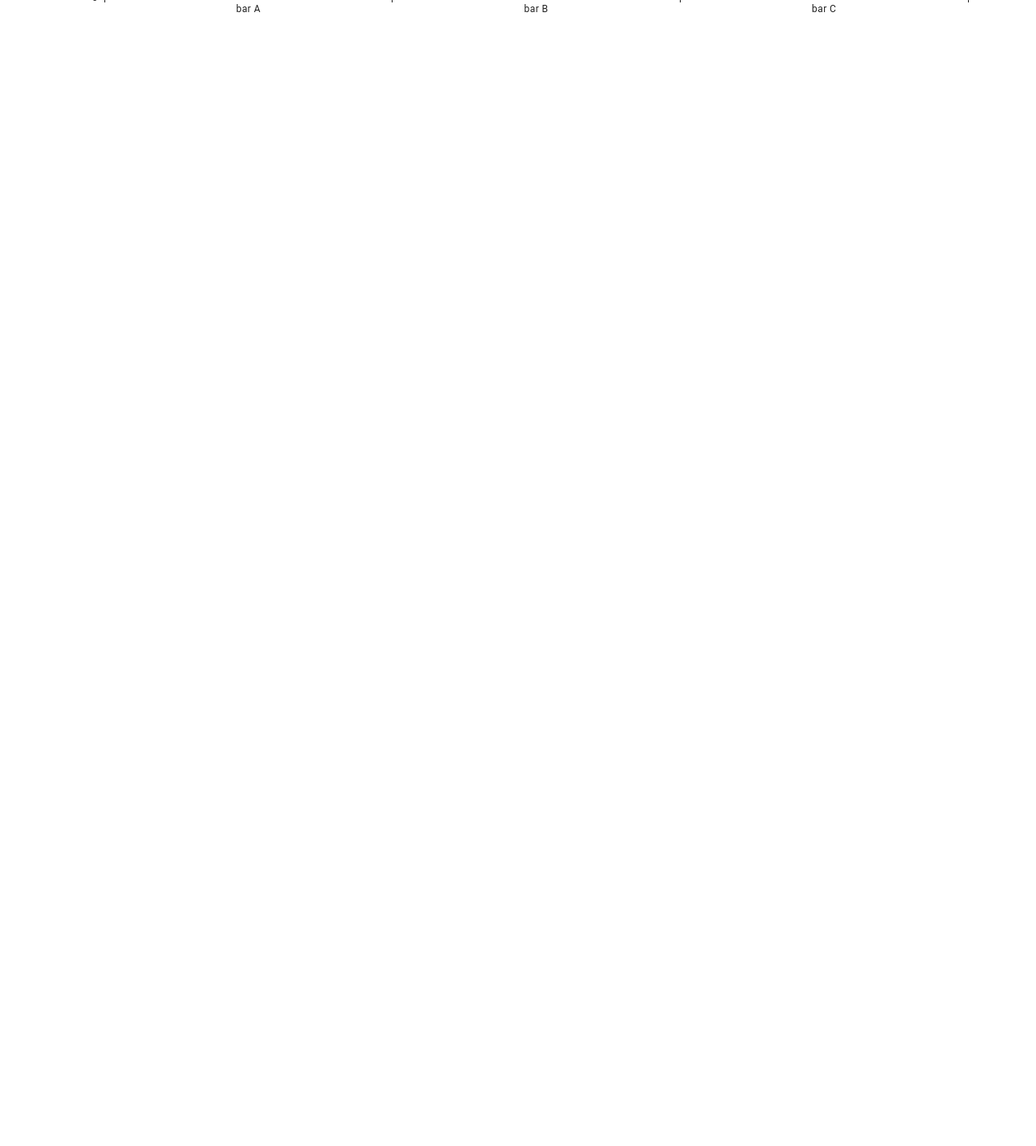
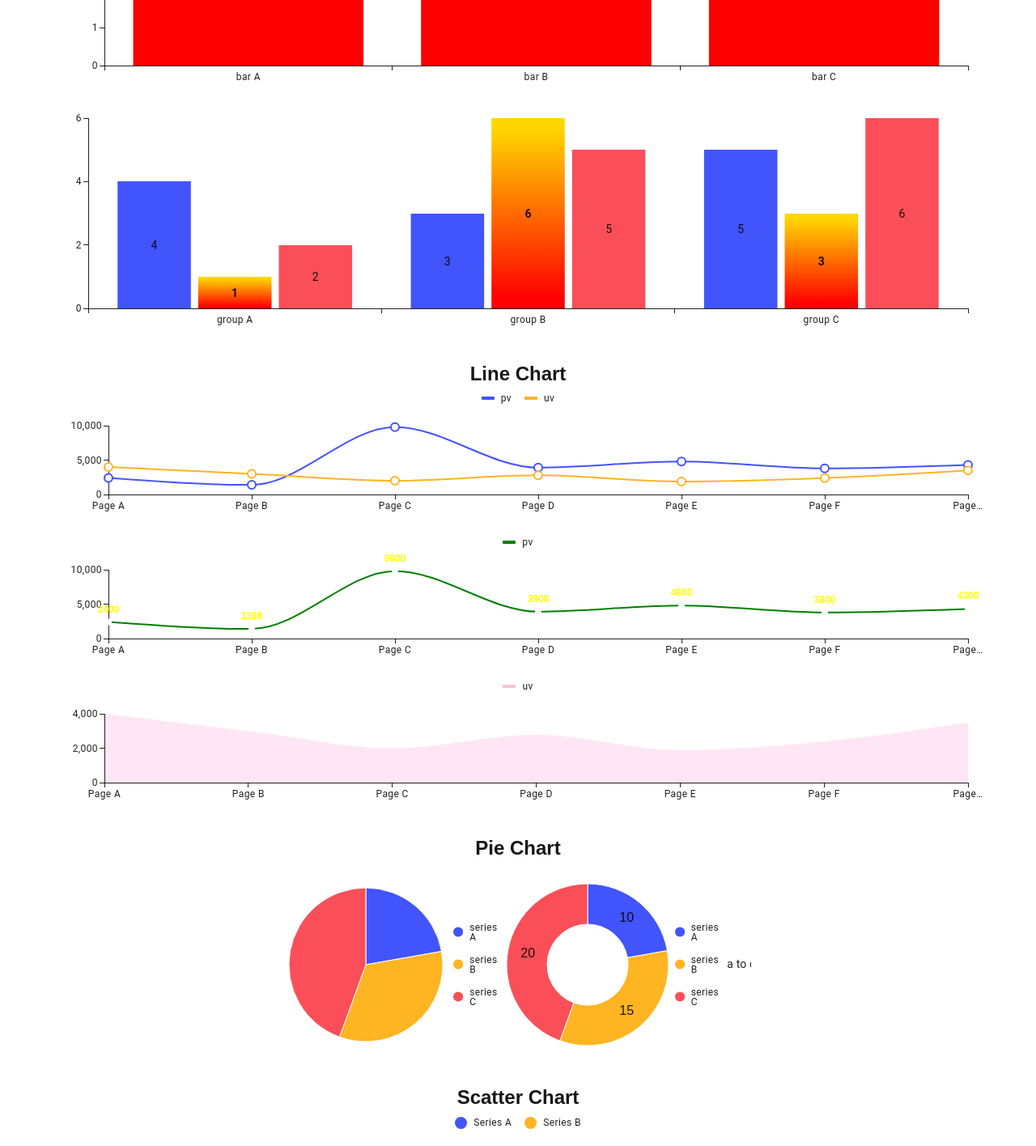
Before and after one commit to kbaraniak/hacknation-umg, a Next.js app in the folder frontend/: page /examples in a window 1280 px wide. Shown: the part 680-2096 px from the top of the page at 81% size. Before the commit the page ends 800 px from the top, so only its background shows below. Built offline with nearby package versions, Linux system fonts and the light colour scheme.

Commit message:
Added more examples to demo

```diff
--- a/frontend/app/examples/page.tsx
+++ b/frontend/app/examples/page.tsx
@@ -5,10 +5,29 @@ import Typography from '@mui/material/Typography';
 import Box from '@mui/material/Box';
 import Link from '@mui/material/Link';
 import { DataGrid, GridRowsProp, GridColDef } from '@mui/x-data-grid';
-import { BarChart } from '@mui/x-charts/BarChart';
-import "@/app/lib/client/storage";
+import {
+   BarChart,
+   barClasses,
+   barElementClasses,
+   barLabelClasses,
+} from '@mui/x-charts/BarChart';
+
 import { loadFromStorage, saveToStorage } from '@/app/lib/client/storage';
+import { LineChart, lineElementClasses, MarkElementProps, PieChart, ScatterChart } from '@mui/x-charts';
 
+// Grid Chart data
+
+const settingsBar1 = {
+   xAxis: [{ data: ['group A', 'group B', 'group C'] }],
+   series: [
+      { id: '1', data: [4, 3, 5] },
+      { id: '2', data: [1, 6, 3] },
+      { id: '3', data: [2, 5, 6] },
+   ],
+   height: 300,
+   barLabel: 'value',
+   margin: { left: 0 },
+} as const;
 
 const rows: GridRowsProp = [
    { id: 1, name: 'Data Grid', description: 'the Community version' },
@@ -21,6 +40,57 @@ const columns: GridColDef[] = [
    { field: 'description', headerName: 'Description', width: 300 },
 ];
 
+// Line Chart data
+const uData = [4000, 3000, 2000, 2780, 1890, 2390, 3490];
+const pData = [2400, 1398, 9800, 3908, 4800, 3800, 4300];
+const xLabels = [
+   'Page A',
+   'Page B',
+   'Page C',
+   'Page D',
+   'Page E',
+   'Page F',
+   'Page G',
+];
+const margin = { top: 20, right: 20, bottom: 20, left: 20 };
+
+// Pie Chart data
+const dataPieChart = [
+   { id: 0, value: 10, label: 'series A' },
+   { id: 1, value: 15, label: 'series B' },
+   { id: 2, value: 20, label: 'series C' },
+];
+
+const settingsPieChart = {
+   margin: { right: 5 },
+   width: 200,
+   height: 200,
+   hideLegend: false,
+};
+
+// Scatter Chart data
+const dataScatterChart = [
+  { "id": "data-1", "x1": 21, "y1": 201, "x2": 144, "y2": 17 },
+  { "id": "data-2", "x1": 242, "y1": 428, "x2": 159, "y2": 85 },
+  { "id": "data-3", "x1": 156, "y1": 324, "x2": 292, "y2": 196 },
+  { "id": "data-4", "x1": 42, "y1": 254, "x2": 226, "y2": 190 },
+  { "id": "data-5", "x1": 23, "y1": 209, "x2": 150, "y2": 38 },
+  { "id": "data-6", "x1": 228, "y1": 418, "x2": 297, "y2": 206 },
+  { "id": "data-7", "x1": 16, "y1": 194, "x2": 181, "y2": 110 },
+  { "id": "data-8", "x1": 145, "y1": 326, "x2": 295, "y2": 213 },
+  { "id": "data-9", "x1": 0, "y1": 241, "x2": 368, "y2": 282 },
+  { "id": "data-10", "x1": 133, "y1": 311, "x2": 314, "y2": 201 },
+  { "id": "data-11", "x1": 182, "y1": 362, "x2": 309, "y2": 224 },
+  { "id": "data-12", "x1": 14, "y1": 212, "x2": 353, "y2": 301 },
+  { "id": "data-13", "x1": 95, "y1": 321, "x2": 225, "y2": 128 },
+  { "id": "data-14", "x1": 27, "y1": 209, "x2": 330, "y2": 294 },
+  { "id": "data-15", "x1": 153, "y1": 382, "x2": 181, "y2": 74 },
+  { "id": "data-16", "x1": 180, "y1": 342, "x2": 196, "y2": 154 },
+  { "id": "data-17", "x1": 15, "y1": 197, "x2": 268, "y2": 177 },
+  { "id": "data-18", "x1": 94, "y1": 311, "x2": 348, "y2": 224 },
+  { "id": "data-19", "x1": 125, "y1": 270, "x2": 370, "y2": 281 },
+  { "id": "data-20", "x1": 241, "y1": 476, "x2": 280, "y2": 228 }
+];
 
 export default function Home() {
    saveToStorage("filter", { sort_name: "ascending", name: "piek" });
@@ -37,12 +107,14 @@ export default function Home() {
             }}
          >
             <Typography variant="h4" component="h1" sx={{ mb: 2 }}>
-          UMG Gdynia - Examples Demo
+               Examples Demo
             </Typography>
          </Box>
+         <h2 className='font-bold text-2xl text-center mt-5'>Data Grid</h2>
          <div style={{ height: 300, width: '100%' }}>
             <DataGrid rows={rows} columns={columns} />
          </div>
+         <h2 className='font-bold text-2xl text-center mt-5'>Bar Chart</h2>
          <BarChart
             xAxis={[
                {
@@ -58,6 +130,140 @@ export default function Home() {
             ]}
             height={300}
          />
+         <BarChart
+            {...settingsBar1}
+            sx={{
+               [`& .${barClasses.series}[data-series="2"] .${barElementClasses.root}`]: {
+                  fill: 'url(#bar-gradient)',
+               },
+               [`& .${barClasses.seriesLabels}[data-series="2"] .${barLabelClasses.root}`]:
+               {
+                  fontWeight: 'bold',
+               },
+            }}
+         >
+            <defs>
+               <Gradient id="bar-gradient" />
+            </defs>
+         </BarChart>
+         {/* https://mui.com/x/react-charts/bars/ */}
+         <h2 className='font-bold text-2xl text-center mt-5'>Line Chart</h2>
+         <LineChart
+            series={[
+               { data: pData, label: 'pv' },
+               { data: uData, label: 'uv' },
+            ]}
+            xAxis={[{ scaleType: 'point', data: xLabels }]}
+            yAxis={[{ width: 50 }]}
+            margin={margin}
+         />
+         <LineChart
+            series={[{ data: pData, label: 'pv', color: 'green' }]}
+            xAxis={[{ scaleType: 'point', data: xLabels }]}
+            yAxis={[{ width: 50 }]}
+            margin={margin}
+            slots={{
+               mark: CustomMark,
+            }}
+         />
+         <LineChart
+            series={[{ data: uData, label: 'uv', area: true, showMark: false, color: 'pink' }]}
+            xAxis={[{ scaleType: 'point', data: xLabels }]}
+            sx={{
+               [`& .${lineElementClasses.root}`]: {
+                  display: 'none',
+               },
+            }}
+            margin={margin}
+         />
+         <h2 className='font-bold text-2xl text-center mt-5'>Pie Chart</h2>
+         <div className="flex justify-center">
+            <div className="w-1/2 h-60 bg-white m-2 flex items-center justify-center">
+               <PieChart
+                  series={[
+                     {
+                        data: [
+                           { id: 0, value: 10, label: 'series A' },
+                           { id: 1, value: 15, label: 'series B' },
+                           { id: 2, value: 20, label: 'series C' },
+                        ],
+                     },
+                  ]}
+                  width={200}
+                  height={200}
+               />
+               <PieChart
+                  series={[{ innerRadius: 50, outerRadius: 100, data: dataPieChart, arcLabel: 'value' }]}
+                  {...settingsPieChart}
+               />
+               <PieChart
+                  series={[
+                     {
+                        data: [],
+                        innerRadius: 26,
+                        outerRadius: 100,
+                        paddingAngle: 5,
+                        cornerRadius: 5,
+                        startAngle: -54,
+                        endAngle: 225,
+                        cx: 150,
+                        cy: 150,
+                     }
+                  ]}
+               />
+            </div>
+            {/* https://mui.com/x/react-charts/pie/ */}
+
+
+         </div>
+                      <h2 className='font-bold text-2xl text-center mt-5'>Scatter Chart</h2>
+            <ScatterChart
+               height={300}
+               series={[
+                  {
+                     label: 'Series A',
+                     data: dataScatterChart.map((v) => ({ x: v.x1, y: v.y1, id: v.id })),
+                  },
+                  {
+                     label: 'Series B',
+                     data: dataScatterChart.map((v) => ({ x: v.x2, y: v.y2, id: v.id })),
+                  },
+               ]}
+            />
+
+
       </Container>
    );
 }
+
+function Gradient(props: React.SVGProps<SVGLinearGradientElement>) {
+   return (
+      <linearGradient gradientTransform="rotate(90)" {...props}>
+         <stop offset="5%" stopColor="gold" />
+         <stop offset="95%" stopColor="red" />
+      </linearGradient>
+   );
+}
+
+function CustomMark(props: MarkElementProps) {
+   const { x, y } = props;
+
+   return (
+      <g>
+         <circle cx={x} cy={y} r={4} fill={'white'} />
+         <text
+            x={x}
+            y={Number(y) - 12}
+            style={{
+               textAnchor: 'middle',
+               dominantBaseline: 'auto',
+               fill: 'yellow',
+               fontWeight: 'bold',
+               fontSize: 12,
+            }}
+         >
+            {pData[props.dataIndex].toString()}
+         </text>
+      </g>
+   );
+}
```
Lines whose indentation alone changed are shown as unchanged.
